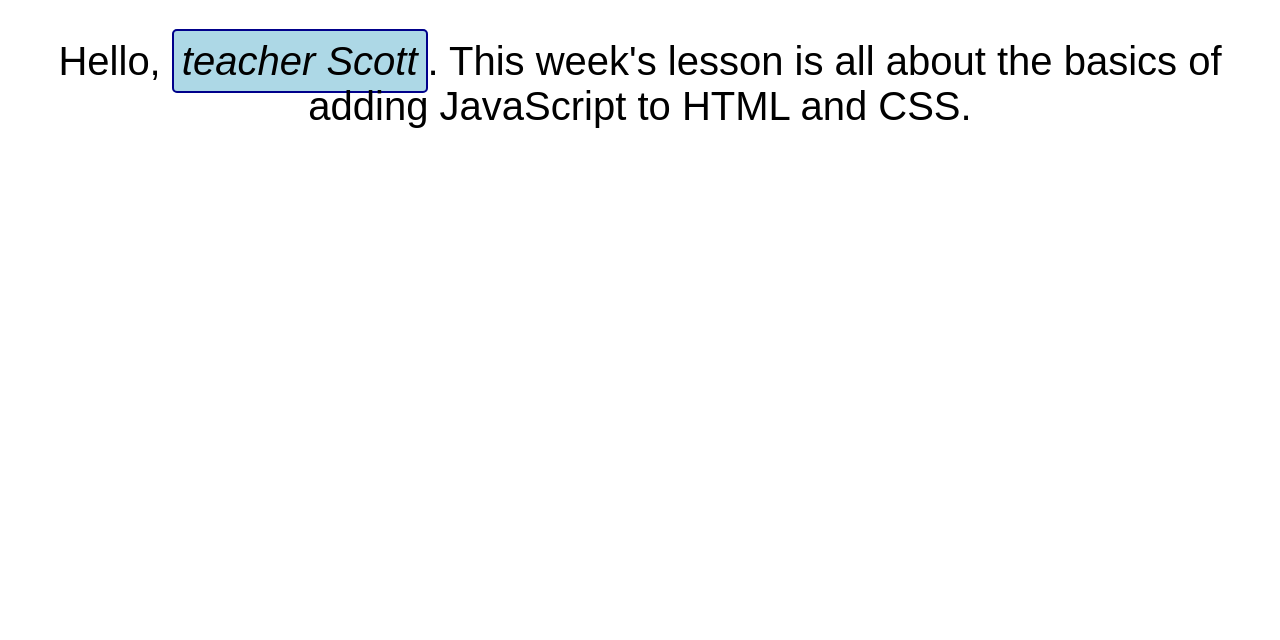
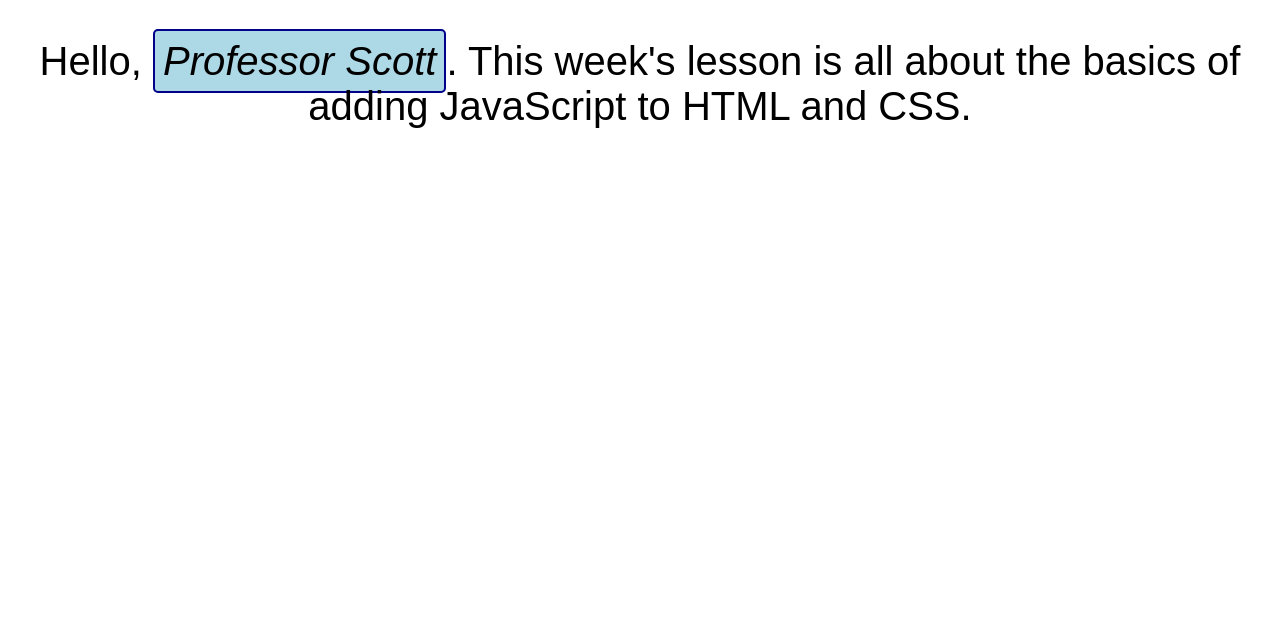
Before and after one commit to Obi6745/COMP-1073-JAVA, a plain HTML site: page lesson-1/index.html in a window 1280 px wide. Shown: the part 160-800 px from the top of the page. Drawn offline with Linux system fonts and the light colour scheme.

Commit message:
Changed the first paragraph

```diff
--- a/lesson-1/index.html
+++ b/lesson-1/index.html
@@ -8,7 +8,7 @@
 </head>
 <body>
 	<h1>JavaScript Introduction</h1>
-	<p>Hello, <em>teacher Scott</em>. This week's lesson is all about the basics of adding JavaScript to HTML and CSS.</p>
+	<p>Hello, <em>Professor Scott</em>. This week's lesson is all about the basics of adding JavaScript to HTML and CSS.</p>
 	<script>
 		/*
 		STEP 1: What is JavaScript?
```
